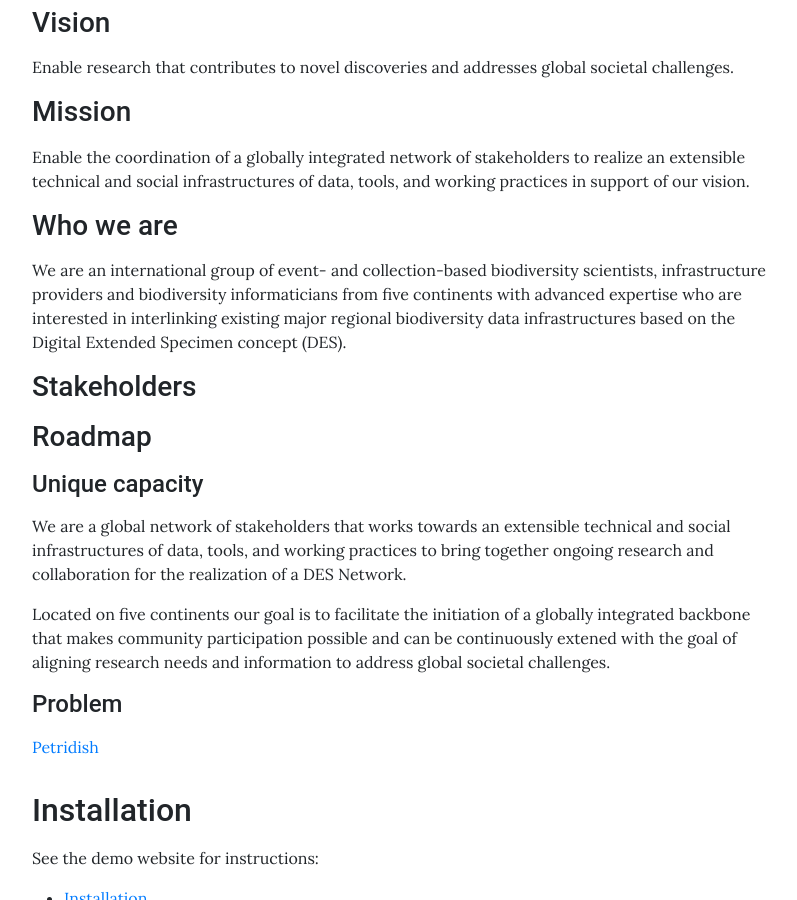
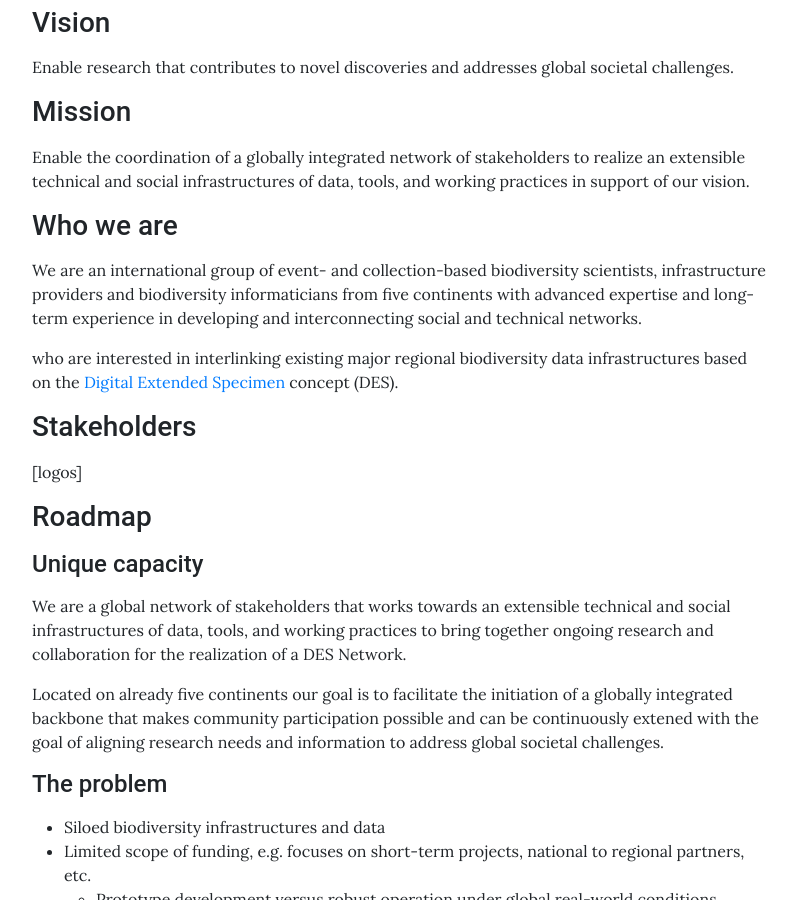
Before and after one commit to DES-international/des-international.github.io, a Jekyll site: the page built from pages/home.md, in a window 1280 px wide and 900 px high, scrolled down 367 px. Shown: the whole window, without its empty margins (240-1037 px from the left). Built offline with Jekyll 4.4.1, drawn with Linux system fonts in a browser that asks for light colours; some of the changed text lies outside the part shown.

Commit message:
Update home.md

```diff
--- a/pages/home.md
+++ b/pages/home.md
@@ -16,10 +16,13 @@ Enable the coordination of a globally integrated network of stakeholders to real
 
 ### Who we are
 
-We are an international group of event- and collection-based biodiversity scientists, infrastructure providers and biodiversity informaticians from five continents with advanced expertise who are interested in interlinking existing major regional biodiversity data infrastructures based on the Digital Extended Specimen concept (DES).
+We are an international group of event- and collection-based biodiversity scientists, infrastructure providers and biodiversity informaticians from five continents with advanced expertise and long-term experience in developing and interconnecting social and technical networks.
+
+who are interested in interlinking existing major regional biodiversity data infrastructures based on the [Digital Extended Specimen](https://doi.org/10.1093/biosci/biac060) concept (DES).
 
 ### Stakeholders
 
+[logos]
 
 ### Roadmap
 
@@ -27,13 +30,28 @@ We are an international group of event- and collection-based biodiversity scient
 
 We are a global network of stakeholders that works towards an extensible technical and social infrastructures of data, tools, and working practices to bring together ongoing research and collaboration for the realization of a DES Network.
 
-Located on five continents our goal is to facilitate the initiation of a globally integrated backbone that makes community participation possible and can be continuously extened with the goal of aligning research needs and information to address global societal challenges.
-
-#### Problem
+Located on already five continents our goal is to facilitate the initiation of a globally integrated backbone that makes community participation possible and can be continuously extened with the goal of aligning research needs and information to address global societal challenges.
 
 
+#### The problem
+
+* Siloed biodiversity infrastructures and data
+* Limited scope of funding, e.g. focuses on short-term projects, national to regional partners, etc.
+  * Prototype development versus robust operation under global real-world conditions
+  * Limited coordination and alignment in standards & practices among existing global biodiversity data initiatives.
+* Global community buy-in
+  * lack of attribution
+  * limited options for participation in decision-making
+  * lack of data governance
+* Demands of scaling up
+  * harmonizing and integrating transdisciplinary data and
+  * interconnecting and communicating at the global level
+* Bilateral Access and Benefit Sharing procedures in multinational projects
 
 
+#### Solutions
+
+*
 
 
 
```
